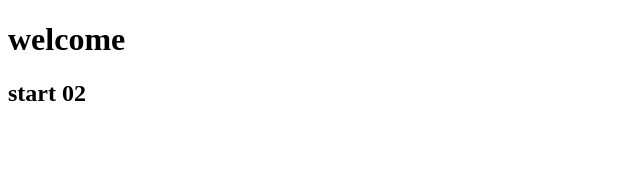
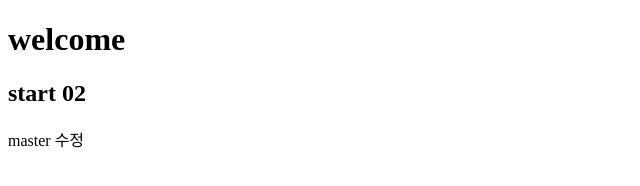
Before and after one commit to moonaklee/09_28_start, a plain HTML site: page index.html in a window 1280 px wide. Shown: the full height of the page, 0-640 px from the left. Drawn offline with Linux system fonts and the light colour scheme.

Commit message:
main end

```diff
--- a/index.html
+++ b/index.html
@@ -9,5 +9,6 @@
 <body>
     <h1>welcome</h1>
     <h2>start 02</h2>
+    <p>master 수정</p>
 </body>
 </html>
```
